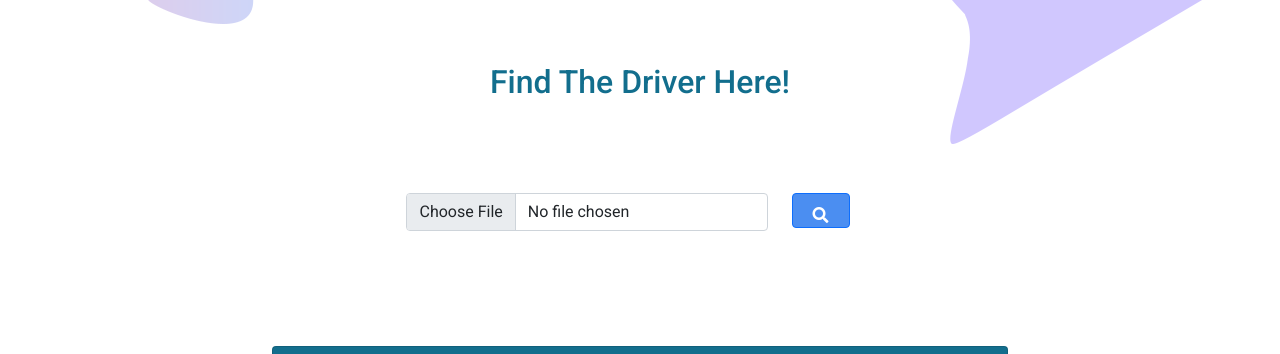
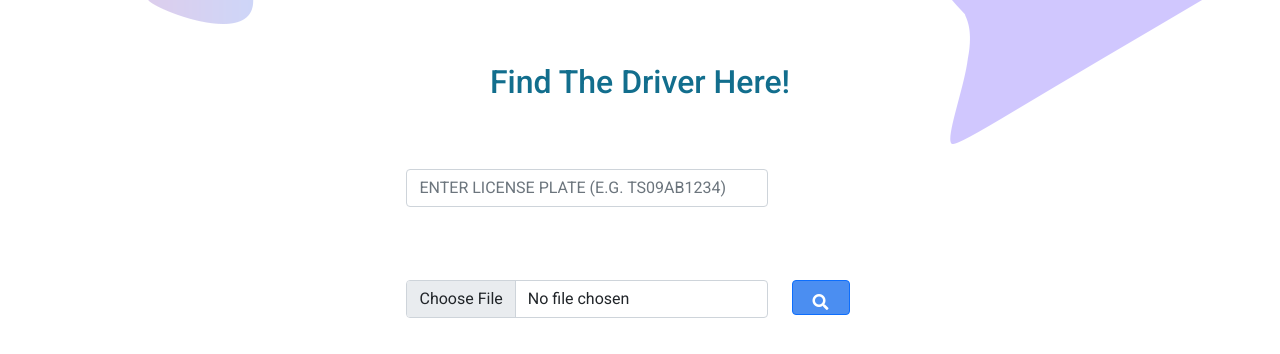
Before and after one commit to Thatikondapooja/car_social_network_project, a Django app: page /user-index in a window 1280 px wide. Shown: the part 100-454 px from the top of the page. Run offline with Django 4.2, Linux system fonts and the light colour scheme; some libraries are stand-ins or nearby versions.

Commit message:
In this we can add licence plate number manually on render . OCR working in local

```diff
--- a/assets/templates/user/user-index.html
+++ b/assets/templates/user/user-index.html
@@ -59,27 +59,18 @@ https://templatemo.com/tm-570-chain-app-dev
 
     {% comment %} javaScript validation {% endcomment %}
 
-    <script type="text/javascript">
-        function loginvalidation() {
-            var license = document.myform.license
+   <script>
+    function loginvalidation() {
+      var licenseFile = document.myform.license.value;
+      var plateText = document.myform.plate_text.value;
 
-
-
-
-
-
-            if (license.value.length <= 0) {
-                alert("Please select a license plate")
-                license.focus();
-                return false;
-            }
-
-
-
-        }
-</script>
-
-
+      if (licenseFile.length === 0 && plateText.length === 0) {
+        alert("Please upload license image OR enter license number");
+        return false;
+      }
+      return true;
+    }
+  </script>
 
   {% csrf_token %}
   {% if messages %}
@@ -288,6 +279,14 @@ https://templatemo.com/tm-570-chain-app-dev
         </div><br><br><br>
       <form method="post" enctype="multipart/form-data" onsubmit='return loginvalidation();' name='myform'>
           {% csrf_token %}
+          <!-- Manual License Plate Input (IMPORTANT for Production) -->
+          <div class="row gfg" style="margin-left:28%;">
+            <div class="col-lg-6 mb-3">
+              <input type="text" name="plate_text" class="form-control" placeholder="Enter License Plate (e.g. TS09AB1234)"
+                style="text-transform: uppercase;">
+            </div>
+          </div>
+
         <div class="row  gfg" style="margin-left:28% ;">
           <div class="col-lg-6 mb-5">
             <label class="form-label" for="form1Example1"></label>
--- a/userapp/views.py
+++ b/userapp/views.py
@@ -13,7 +13,7 @@ from userapp.models import UserModel, InteractionModel, FeedbackModel
 
 from vaderSentiment.vaderSentiment import SentimentIntensityAnalyzer
 import requests
-
+import shutil
 
 # -------------------------------
 # Utility
@@ -28,21 +28,49 @@ def normalize_plate(text):
 # -------------------------------
 # USER INDEX (CONNECT DRIVER)
 # -------------------------------
+
+
 def user_index(request):
-    driver = None
+    if request.method == "POST":
 
-    if request.method == "POST" and request.FILES.get("license"):
-        plate_file = request.FILES["license"]
+        # 1️⃣ MANUAL INPUT (PRIMARY – WORKS ON RENDER)
+        plate_text = request.POST.get("plate_text", "").strip().upper()
 
-        # ✅ SAFE METHOD (WORKS ON RENDER)
-        # Example: AP09AB1234.jpg → AP09AB1234
-        plate_text = os.path.splitext(plate_file.name)[0]
-        license_no = normalize_plate(plate_text)
+        if plate_text:
+            license_no = normalize_plate(plate_text)
 
-        print("PLATE FROM FILE:", license_no)
+        # 2️⃣ OCR FALLBACK (LOCAL ONLY)
+        elif request.FILES.get("license"):
+            try:
+                plate_img = request.FILES["license"]
 
+                image = cv2.imdecode(
+                    np.frombuffer(plate_img.read(), np.uint8),
+                    cv2.IMREAD_COLOR
+                )
+
+                gray = cv2.cvtColor(image, cv2.COLOR_BGR2GRAY)
+                blur = cv2.GaussianBlur(gray, (5, 5), 0)
+
+                plate_number = pytesseract.image_to_string(
+                    blur,
+                    config="--psm 7 -c tessedit_char_whitelist=ABCDEFGHIJKLMNOPQRSTUVWXYZ0123456789"
+                )
+
+                license_no = normalize_plate(plate_number)
+
+            except Exception as e:
+                print("OCR ERROR:", e)
+                messages.error(request, "Unable to read license plate")
+                return redirect("user_index")
+
+        else:
+            messages.warning(request, "Please enter or upload license plate")
+            return redirect("user_index")
+
+        # 3️⃣ DATABASE MATCH
         driver = UserModel.objects.filter(
-            user_license__icontains=license_no,
+            user_license__iexact=license_no,
             user_status="accepted"
         ).first()
 
@@ -50,8 +78,9 @@ def user_index(request):
             messages.info(request, "No Driver Found With This Plate")
             return redirect("user_index")
 
-    return render(request, "user/user-index.html", {"driver": driver})
+        return render(request, "user/user-index.html", {"driver": driver})
 
+    return render(request, "user/user-index.html")
 
 # -------------------------------
 # USER INTERACTIONS
```
